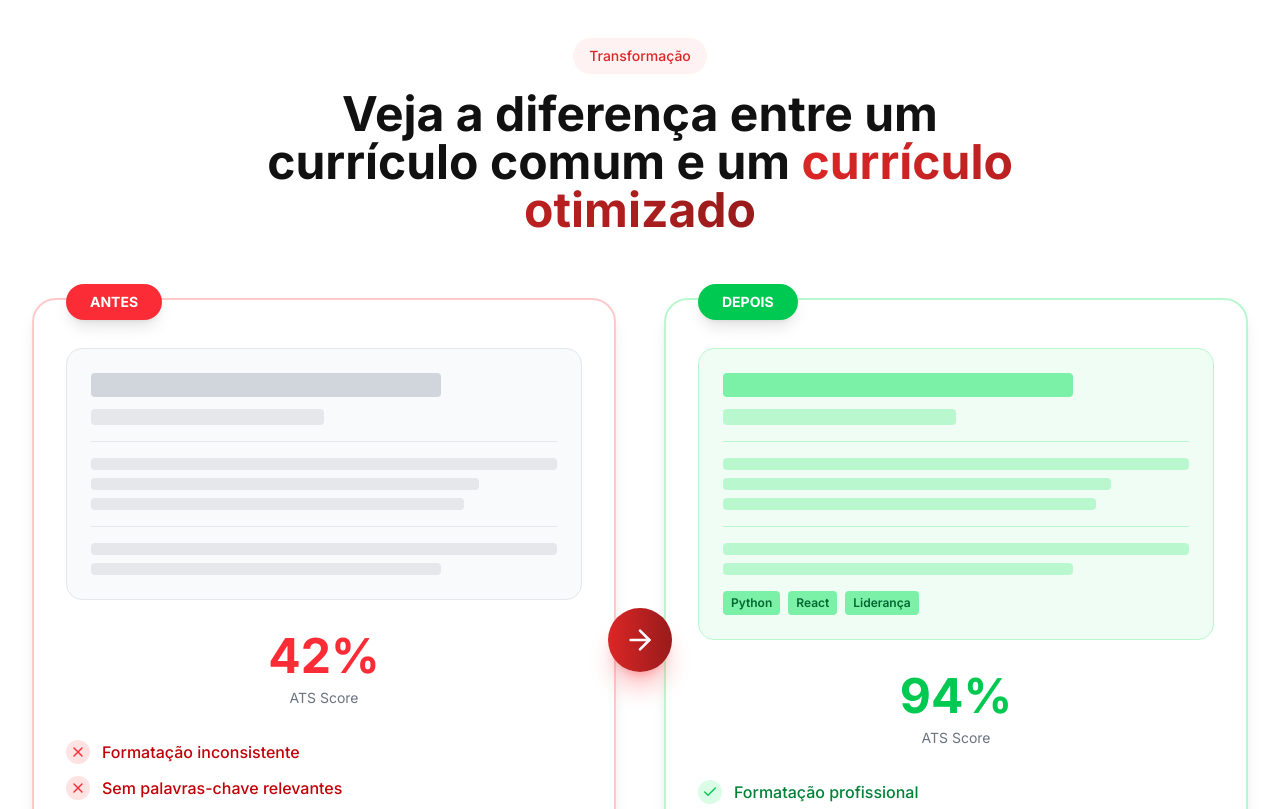
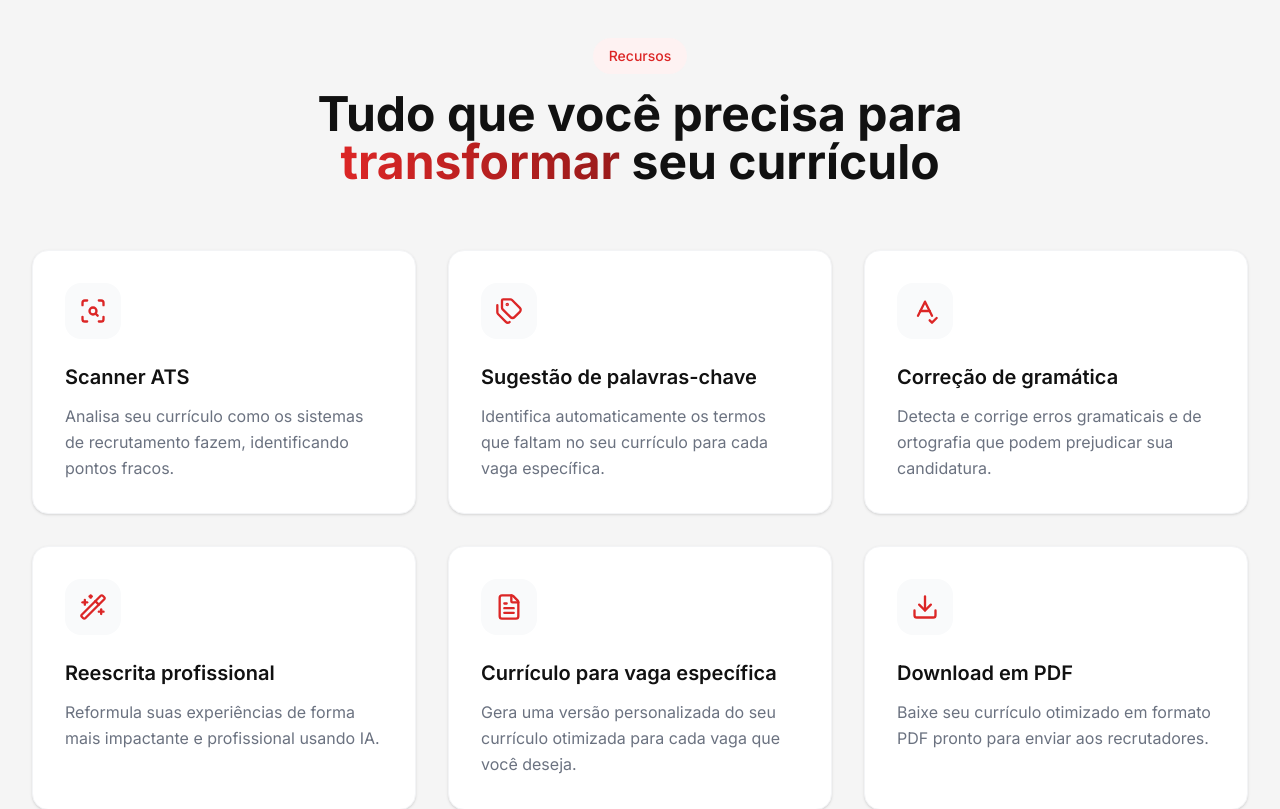
Before and after one commit to ghenosec/cvperfeito-landing, a Next.js app: page / in a window 1280 px wide. Shown: the part 1080-1889 px from the top of the page. Built offline with nearby package versions, Linux system fonts and the light colour scheme.

Commit message:
add FeaturesSection component to display key features of the resume optimization service

```diff
--- /dev/null
+++ b/components/landing/features-section.tsx
@@ -0,0 +1,90 @@
+"use client"
+
+import {
+  ScanSearch,
+  Tags,
+  SpellCheck,
+  Wand2,
+  FileText,
+  Download,
+} from "lucide-react"
+
+const features = [
+  {
+    icon: ScanSearch,
+    title: "Scanner ATS",
+    description:
+      "Analisa seu currículo como os sistemas de recrutamento fazem, identificando pontos fracos.",
+  },
+  {
+    icon: Tags,
+    title: "Sugestão de palavras-chave",
+    description:
+      "Identifica automaticamente os termos que faltam no seu currículo para cada vaga específica.",
+  },
+  {
+    icon: SpellCheck,
+    title: "Correção de gramática",
+    description:
+      "Detecta e corrige erros gramaticais e de ortografia que podem prejudicar sua candidatura.",
+  },
+  {
+    icon: Wand2,
+    title: "Reescrita profissional",
+    description:
+      "Reformula suas experiências de forma mais impactante e profissional usando IA.",
+  },
+  {
+    icon: FileText,
+    title: "Currículo para vaga específica",
+    description:
+      "Gera uma versão personalizada do seu currículo otimizada para cada vaga que você deseja.",
+  },
+  {
+    icon: Download,
+    title: "Download em PDF",
+    description:
+      "Baixe seu currículo otimizado em formato PDF pronto para enviar aos recrutadores.",
+  },
+]
+
+export function FeaturesSection() {
+  return (
+    <section id="recursos" className="py-20 lg:py-32 bg-secondary">
+      <div className="max-w-7xl mx-auto px-4 sm:px-6 lg:px-8">
+        <div className="text-center max-w-3xl mx-auto mb-16">
+          <span className="inline-block px-4 py-2 bg-red-50 text-[#DC2626] text-sm font-medium rounded-full mb-4">
+            Recursos
+          </span>
+          <h2 className="text-3xl sm:text-4xl lg:text-5xl font-bold text-foreground mb-4">
+            Tudo que você precisa para{" "}
+            <span className="gradient-text">transformar</span> seu currículo
+          </h2>
+        </div>
+
+        <div className="grid md:grid-cols-2 lg:grid-cols-3 gap-6 lg:gap-8">
+          {features.map((feature, index) => (
+            <div
+              key={index}
+              className="group relative bg-white rounded-2xl p-8 shadow-sm border border-gray-100 hover:shadow-xl hover:border-red-100 transition-all duration-300 hover:-translate-y-1 overflow-hidden"
+            >
+              <div className="absolute inset-0 bg-linear-to-br from-red-50/80 to-transparent opacity-0 group-hover:opacity-100 transition-opacity duration-300" />
+
+              <div className="relative">
+                <div className="w-14 h-14 bg-gray-50 rounded-2xl flex items-center justify-center mb-6 group-hover:bg-red-100 group-hover:scale-110 transition-all duration-300">
+                  <feature.icon className="w-7 h-7 text-[#DC2626]" />
+                </div>
+                <h3 className="text-xl font-semibold text-foreground mb-3">
+                  {feature.title}
+                </h3>
+                <p className="text-muted-foreground leading-relaxed">
+                  {feature.description}
+                </p>
+              </div>
+            </div>
+          ))}
+        </div>
+      </div>
+    </section>
+  )
+}
```
